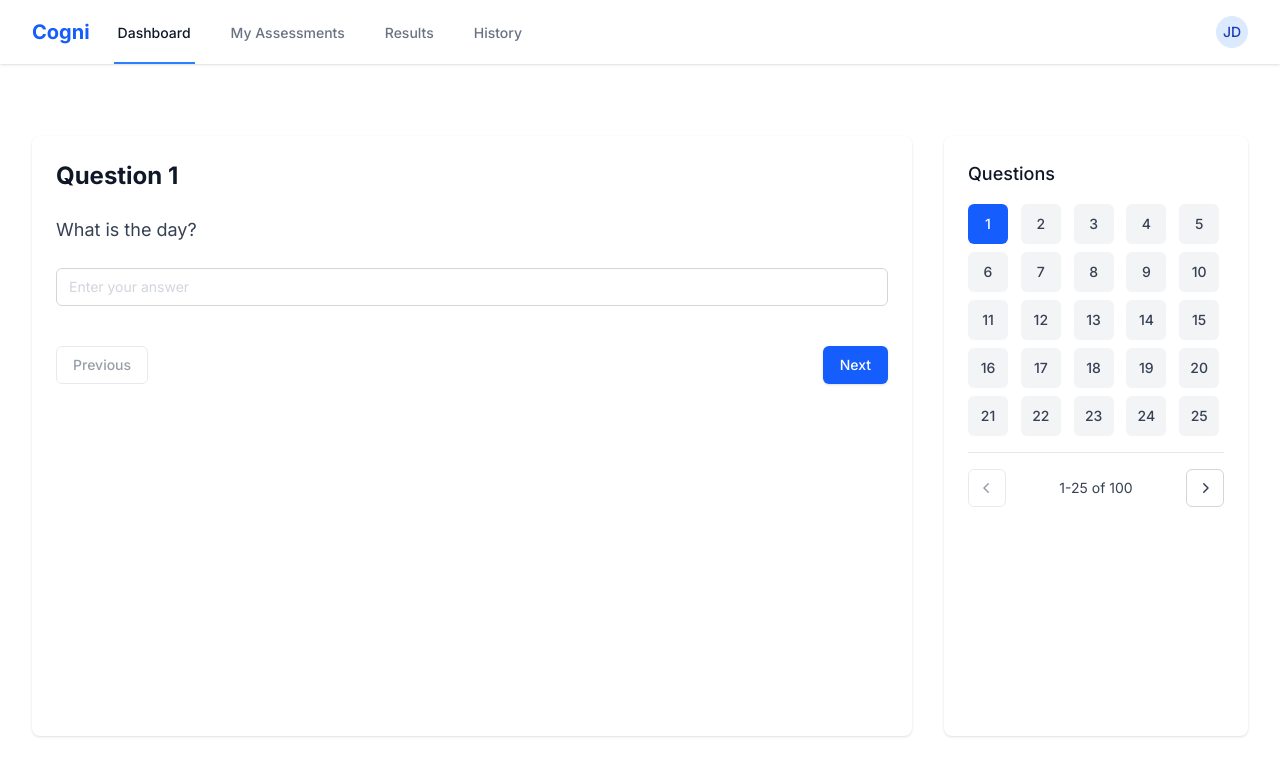
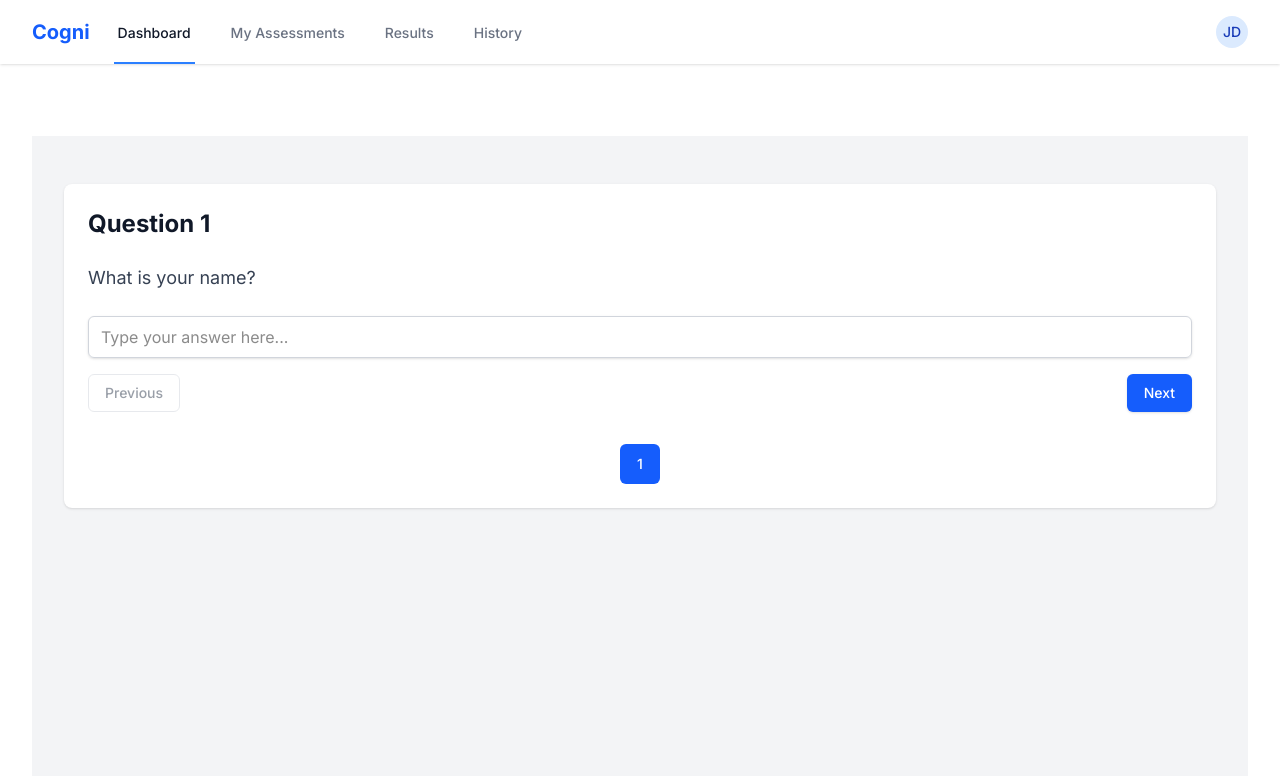
Before and after one commit to charmxyz/docflow-3, a Next.js app: page /patient-view/1/1 in a window 1280 px wide. Shown: the top 776 px of the page. Built offline with nearby package versions, Linux system fonts and the light colour scheme.

Commit message:
fix: convert page component to client component and fix TypeScript errors

```diff
--- a/src/app/patient-view/[testType]/[questionNumber]/page.tsx
+++ b/src/app/patient-view/[testType]/[questionNumber]/page.tsx
@@ -1,10 +1,9 @@
 "use client";
 
-import { useRouter } from "next/navigation";
-import Link from "next/link";
-import { ChevronLeftIcon, ChevronRightIcon } from '@heroicons/react/20/solid';
 import { useState } from 'react';
 import Image from "next/image";
+import { useRouter } from 'next/navigation';
+import Link from 'next/link';
 
 interface Question {
   id: number;
@@ -17,69 +16,77 @@ interface Question {
 const questions: Question[] = [
   {
     id: 1,
-    text: "What is the day?",
+    text: "What is your name?",
     type: "text",
   },
   {
     id: 2,
-    text: "What is the date?",
+    text: "How old are you?",
     type: "text",
   },
   {
     id: 3,
-    text: "What is the month?",
+    text: "Where were you born?",
     type: "text",
   },
   {
     id: 4,
-    text: "What is the year?",
+    text: "What is your occupation?",
     type: "text",
   },
   {
     id: 5,
-    text: "What is the season?",
+    text: "Do you have any allergies?",
     type: "text",
   },
   {
     id: 6,
-    text: "Name this object",
+    text: "What is this object?",
     type: "image",
     image: "/book.jpg",
   },
   {
     id: 7,
-    text: "Name this object",
+    text: "What is this object?",
     type: "image",
     image: "/spoon.jpg",
   },
   {
     id: 8,
-    text: "Name this object",
+    text: "What is this object?",
     type: "image",
     image: "/camel.jpg",
   },
 ];
 
-export default function Page({
-  params,
-}: {
-  params: { testType: string; questionNumber: string };
-}) {
+interface Props {
+  params: {
+    testType: string;
+    questionNumber: string;
+  };
+}
+
+export default function Page({ params }: Props) {
+  const router = useRouter();
   const testType = params.testType;
   const questionNumber = parseInt(params.questionNumber, 10);
-  const router = useRouter();
   const currentQuestionData = questions[questionNumber - 1];
   const [currentPage, setCurrentPage] = useState(1);
   const questionsPerPage = 25;
-  const totalPages = Math.ceil(100 / questionsPerPage);
 
-  const startQuestion = (currentPage - 1) * questionsPerPage + 1;
-  const endQuestion = Math.min(currentPage * questionsPerPage, 100);
+  // Calculate pagination
+  const totalPages = Math.ceil(questions.length / questionsPerPage);
+  const indexOfLastQuestion = currentPage * questionsPerPage;
+  const indexOfFirstQuestion = indexOfLastQuestion - questionsPerPage;
+  const currentQuestions = questions.slice(indexOfFirstQuestion, indexOfLastQuestion);
+
+  // Change page
+  const paginate = (pageNumber: number) => setCurrentPage(pageNumber);
 
   return (
-    <div className="flex h-[calc(100vh-200px)]">
-      {/* Left side - Question (75%) */}
-      <div className="w-3/4 pr-8">
+    <div className="min-h-screen bg-gray-100">
+      <div className="max-w-7xl mx-auto py-6 sm:px-6 lg:px-8">
+        <div className="px-4 py-6 sm:px-0">
           <div className="bg-white shadow rounded-lg p-6 h-full">
             <div className="space-y-6">
               <h2 className="text-2xl font-bold text-gray-900">Question {questionNumber}</h2>
@@ -99,10 +106,12 @@ export default function Page({
               <div className="mt-4">
                 <input
                   type="text"
-                className="mt-1 block w-full px-3 py-2 border border-gray-300 rounded-md placeholder-gray-300 focus:outline-none focus:ring-blue-500 focus:border-blue-500 sm:text-sm text-black"
-                placeholder="Enter your answer"
+                  className="w-full px-3 py-2 border border-gray-300 rounded-md shadow-sm focus:outline-none focus:ring-blue-500 focus:border-blue-500"
+                  placeholder="Type your answer here..."
                 />
               </div>
+            </div>
+
             <div className="flex justify-between pt-4">
               <button
                 onClick={() => router.push(`/patient-view/${testType}/${questionNumber - 1}`)}
@@ -118,16 +127,11 @@ export default function Page({
                 Next
               </button>
             </div>
-          </div>
-        </div>
-      </div>
 
-      {/* Right side - Question Navigation (25%) */}
-      <div className="w-1/4">
-        <div className="bg-white shadow rounded-lg p-6 h-full">
-          <h3 className="text-lg font-medium text-gray-900 mb-4">Questions</h3>
-          <div className="grid grid-cols-5 gap-2 mb-4">
-            {Array.from({ length: endQuestion - startQuestion + 1 }, (_, i) => startQuestion + i).map((number) => (
+            {/* Pagination */}
+            <div className="flex justify-center mt-8">
+              <nav className="flex items-center space-x-2">
+                {Array.from({ length: totalPages }, (_, i) => i + 1).map((number) => (
                   <Link
                     key={number}
                     href={`/patient-view/${testType}/${number}`}
@@ -140,29 +144,8 @@ export default function Page({
                     {number}
                   </Link>
                 ))}
+              </nav>
             </div>
-
-          {/* Pagination */}
-          <div className="flex items-center justify-between border-t border-gray-200 pt-4">
-            <button
-              onClick={() => setCurrentPage(currentPage - 1)}
-              disabled={currentPage === 1}
-              className="relative inline-flex items-center rounded-md border border-gray-300 bg-white px-2 py-2 text-sm font-medium text-gray-700 hover:bg-gray-50 disabled:opacity-50 disabled:cursor-not-allowed"
-            >
-              <span className="sr-only">Previous</span>
-              <ChevronLeftIcon className="h-5 w-5" aria-hidden="true" />
-            </button>
-            <span className="text-sm text-gray-700">
-              {startQuestion}-{endQuestion} of 100
-            </span>
-            <button
-              onClick={() => setCurrentPage(currentPage + 1)}
-              disabled={currentPage === totalPages}
-              className="relative inline-flex items-center rounded-md border border-gray-300 bg-white px-2 py-2 text-sm font-medium text-gray-700 hover:bg-gray-50 disabled:opacity-50 disabled:cursor-not-allowed"
-            >
-              <span className="sr-only">Next</span>
-              <ChevronRightIcon className="h-5 w-5" aria-hidden="true" />
-            </button>
           </div>
         </div>
       </div>
```
Lines whose indentation alone changed are shown as unchanged.
